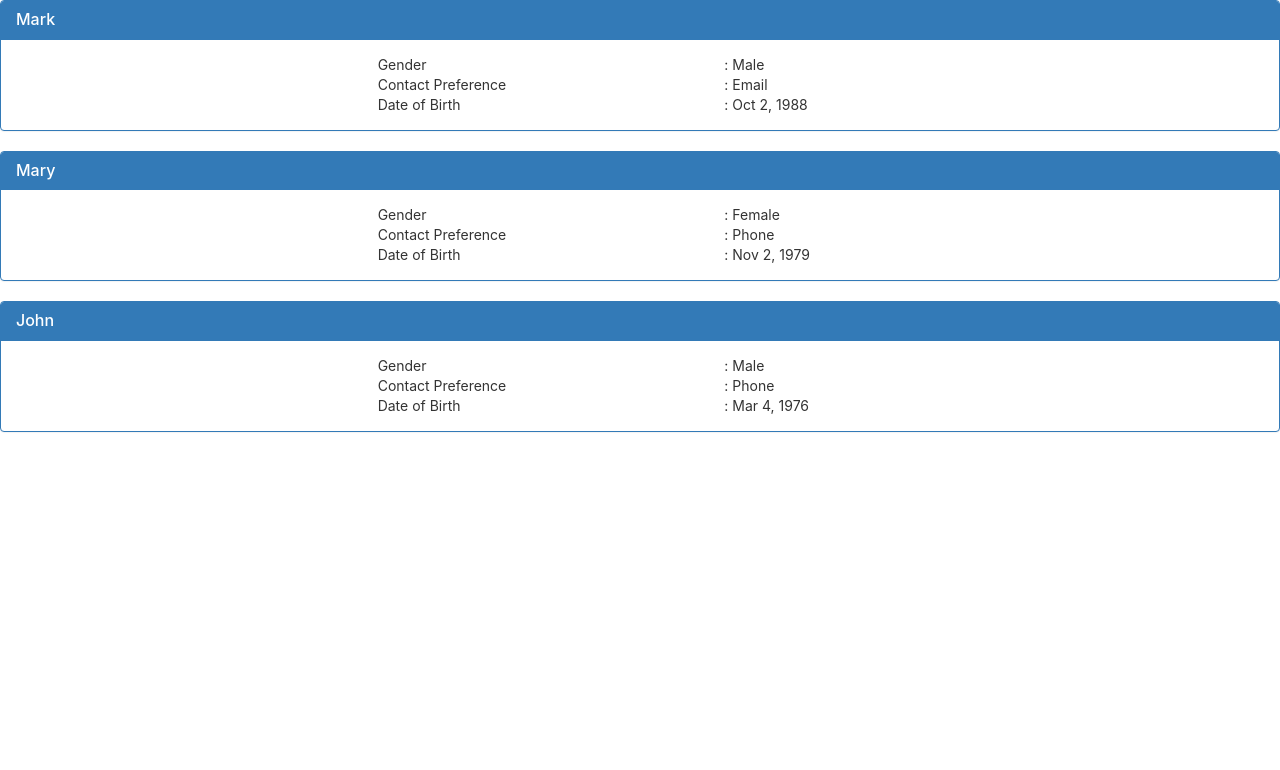
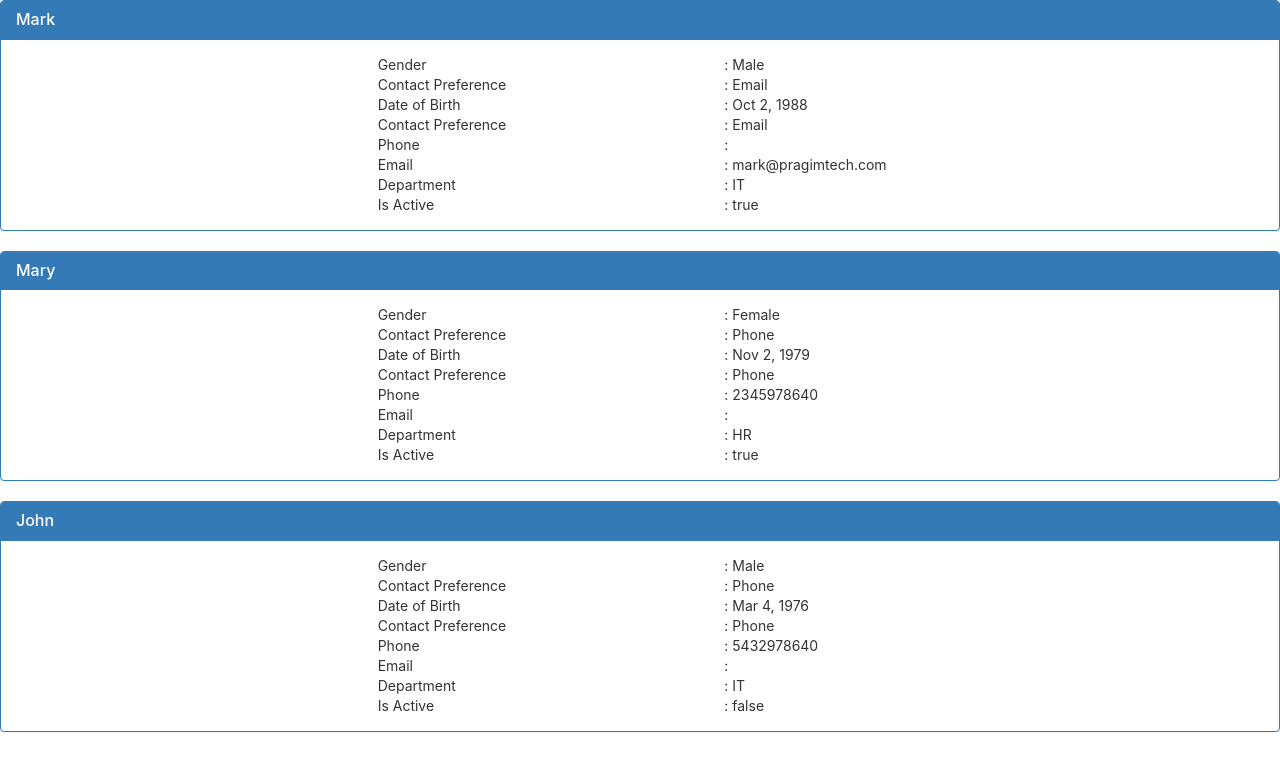
Before and after one commit to ChrisWongAtCUHK/React-CRUD-Tutorial, a React (Create React App) app: page / in a window 1280 px wide. Shown: the top 770 px of the page. Built offline with nearby package versions, Linux system fonts and the light colour scheme.

Commit message:
Boolean should be use toString method

```diff
--- a/src/employees/ListEmployees.js
+++ b/src/employees/ListEmployees.js
@@ -52,6 +52,47 @@ class ListEmployees extends Component {
                         : {Moment(employee.dateOfBirth).format('MMM d, Y')}
                       </div>
                     </div>
+
+                    <div className="row">
+                      <div className="col-xs-6">
+                        Contact Preference
+                      </div>
+                      <div className="col-xs-6">
+                        : {employee.contactPreference}
+                      </div>
+                    </div>
+                    <div className="row">
+                      <div className="col-xs-6">
+                        Phone
+                      </div>
+                      <div className="col-xs-6">
+                        : {employee.phoneNumber}
+                      </div>
+                    </div>
+                    <div className="row">
+                      <div className="col-xs-6">
+                        Email
+                      </div>
+                      <div className="col-xs-6">
+                        : {employee.email}
+                      </div>
+                    </div>
+                    <div className="row">
+                      <div className="col-xs-6">
+                        Department
+                      </div>
+                      <div className="col-xs-6">
+                        : {employee.department}
+                      </div>
+                    </div>
+                    <div className="row">
+                      <div className="col-xs-6">
+                        Is Active
+                      </div>
+                      <div className="col-xs-6">
+                        : {employee.isActive.toString()}
+                      </div>
+                    </div>
                   </div>
 
                 </div>
```
